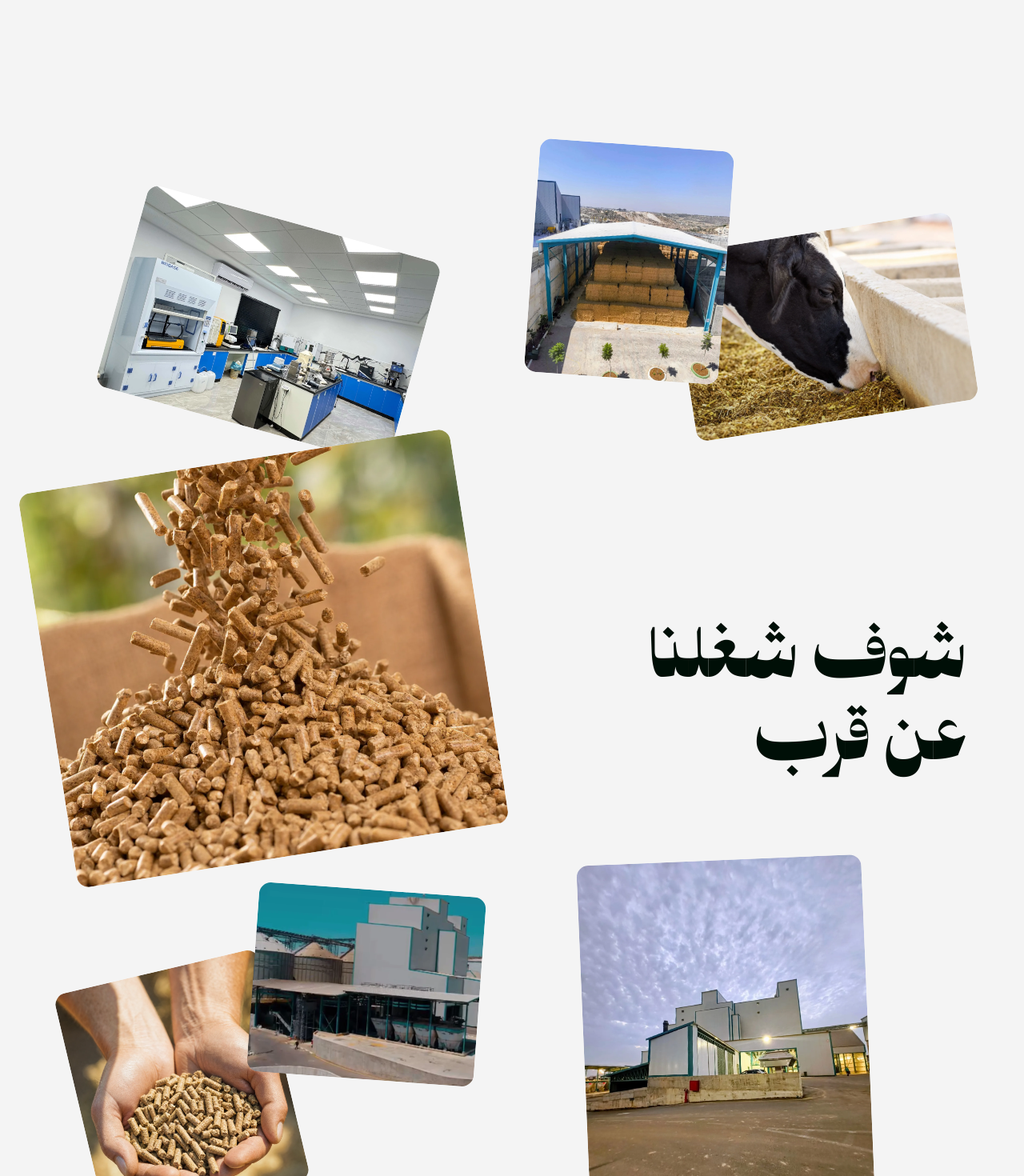
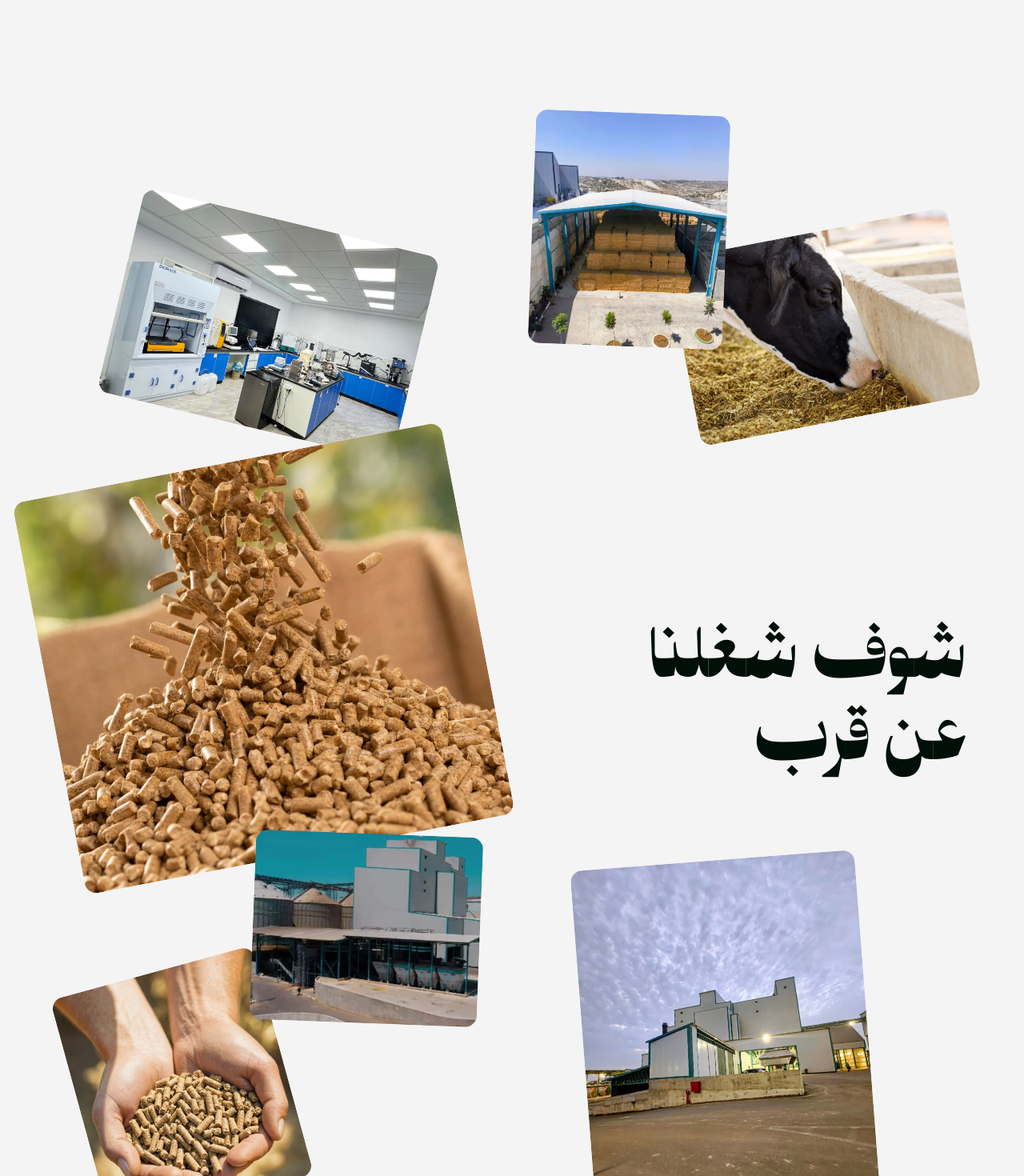
Before and after one commit to MoheebSalah/Izdehar-Animal-Feed, a Next.js app: page / in a window 1280 px wide. Shown: the part 2340-3810 px from the top of the page at 80% size. Built offline with nearby package versions, Linux system fonts and the light colour scheme.

Commit message:
fine tuned the animation of the gallery  section

```diff
--- a/app/components/GalleryImage.tsx
+++ b/app/components/GalleryImage.tsx
@@ -17,6 +17,8 @@ type GalleryImageProps = {
   rotation?: number;
   /** Parallax movement in px — larger for smaller images, smaller for bigger ones. */
   speed?: number;
+  /** Extra tilt in degrees added/removed as the page scrolls (very subtle). */
+  tilt?: number;
 };
 
 export default function GalleryImage({
@@ -25,6 +27,7 @@ export default function GalleryImage({
   className,
   rotation = 0,
   speed = 60,
+  tilt = 2,
 }: GalleryImageProps) {
   const ref = useRef<HTMLDivElement>(null);
 
@@ -32,10 +35,10 @@ export default function GalleryImage({
     () => {
       gsap.fromTo(
         ref.current,
-        { y: speed, rotation },
+        { y: speed, rotation: rotation - tilt },
         {
           y: -speed,
-          rotation,
+          rotation: rotation + tilt,
           ease: "none",
           scrollTrigger: {
             trigger: ref.current,
--- a/app/gallery/Gallery.tsx
+++ b/app/gallery/Gallery.tsx
@@ -9,7 +9,7 @@ export default function Gallery() {
         src="/assets/Image Gallery/Image 5.webp"
         alt="مخزن الأعلاف والقش"
         rotation={4.15}
-        speed={120}
+        speed={80}
         className="left-[56.1rem] top-[1rem] h-[24.6rem] w-[20.5rem] z-30"
       />
 
@@ -45,7 +45,7 @@ export default function Gallery() {
         src="/assets/Image Gallery/Image 7.webp"
         alt="مصنع ازدهار وصوامع الحبوب"
         rotation={4.15}
-        speed={150}
+        speed={80}
         className="left-[26.7rem] top-[77rem] h-[20rem] w-[24rem] z-20"
       />
 
```
